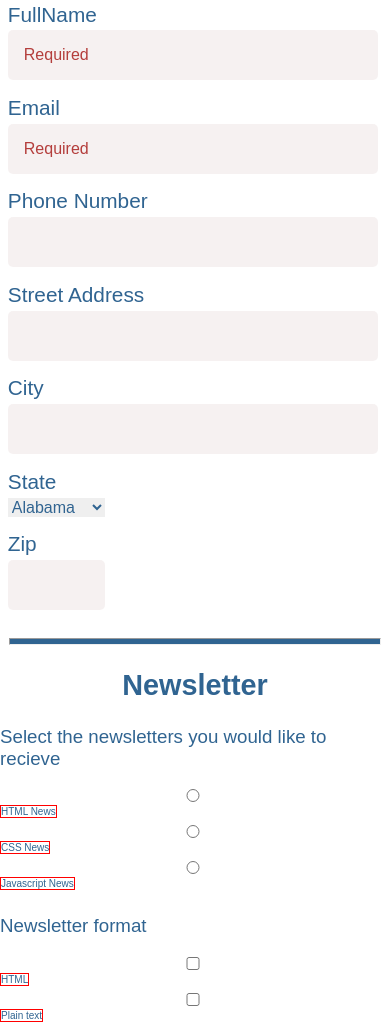
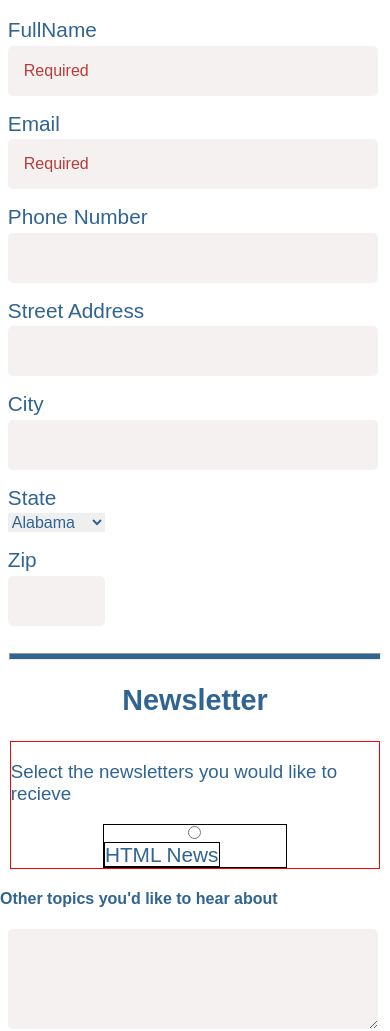
Before and after one commit to kevcoder/newsletterSignupForm, a plain HTML site: page index.html in a window 390 px wide. Shown: the part 351-1382 px from the top of the page. Drawn offline with Linux system fonts and the light colour scheme.

Commit message:
bug fixed for @media min-width 320px state and zip input

```diff
--- a/css/main.css
+++ b/css/main.css
@@ -122,17 +122,39 @@ footer{
 		padding: 16px;
 		margin-left: 2%;
 	}
-select{
+	select{
 		width: 25%;
 		margin-left: 2%;
 	}
+	input[name="zip"],
+	select[name="state"]{
+		margin-right: 30%;
+	}
 
+	.block label{
+		display: inline-block;
+	}
+/*============================
+			News Letter Section
+==============================*/
+	.newsletter-section{
+		width: 95%;
+		margin: 0 auto;
+		border: 1px solid red;
+	}
+	.newsletter-boxs{
+		width: 50%;
+		margin: 0 auto;
+		border: 1px solid black;
+
+	}
 	.newsletter-text{
-		width: 30%;
-		border: 1px red solid;
-		vertical-align: top;
-		font-size: 10px;
+		border: 1px solid black;
 	}
+
+
+
+
 }
 @media(min-width: 768px){
 	header{
```
Also changed, not shown: index.html (+4 -1 lines).
